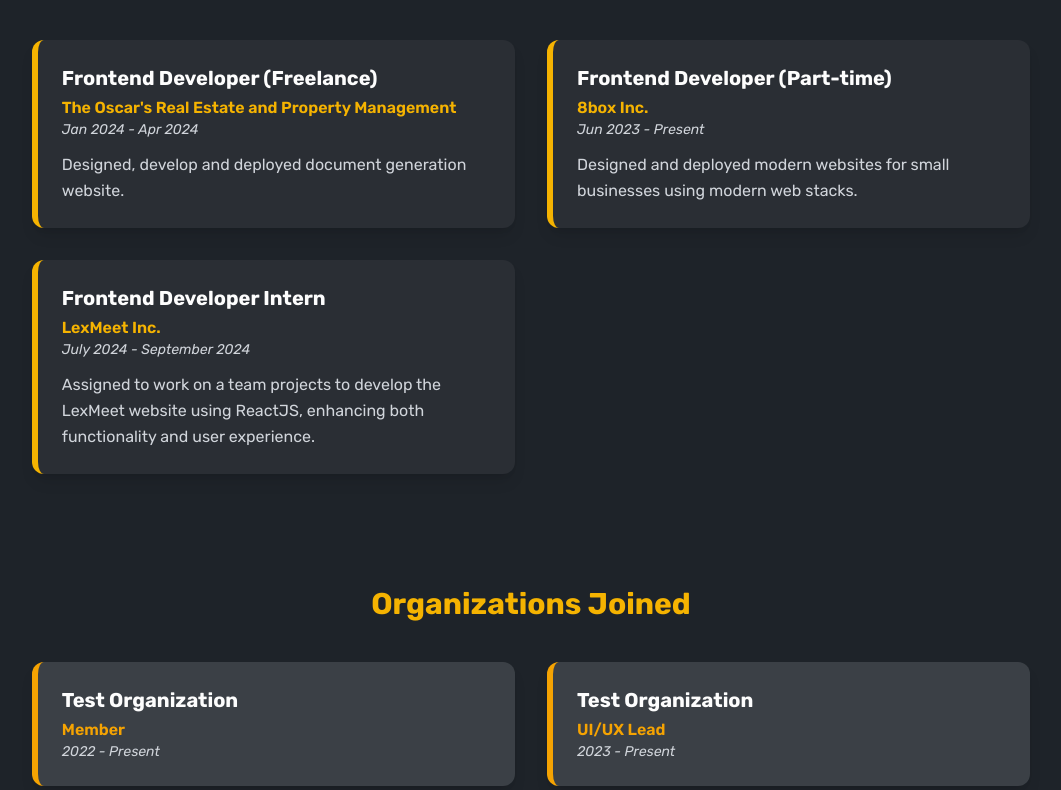
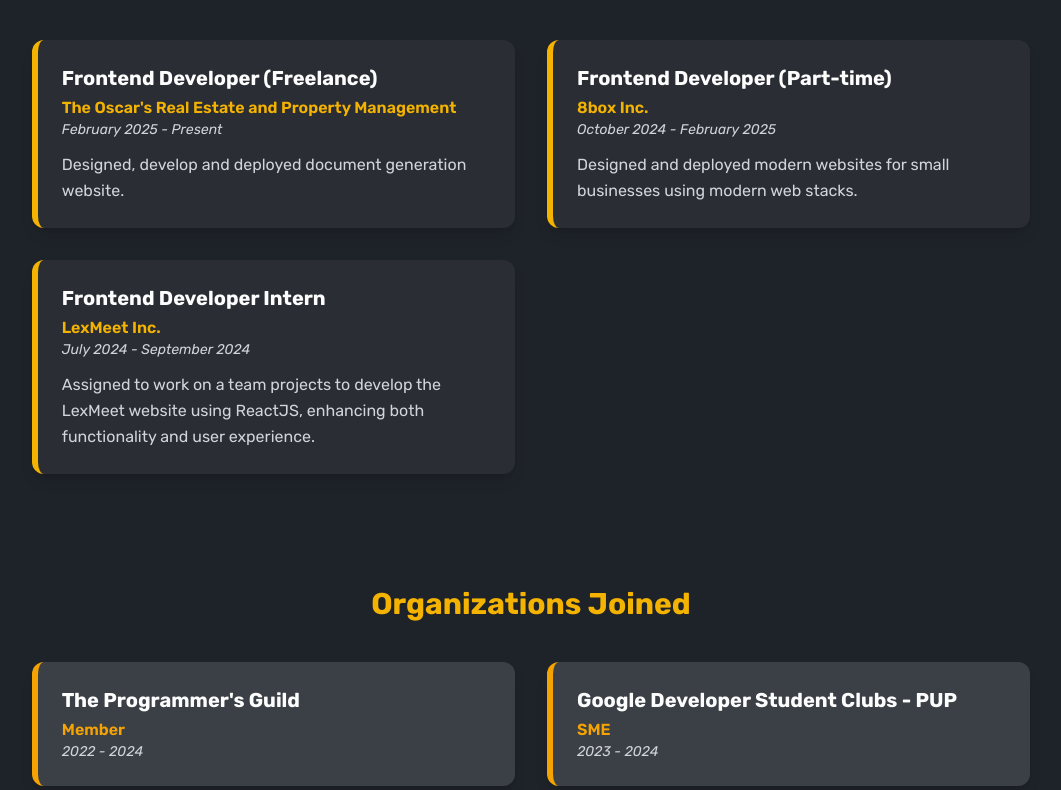
Before and after one commit to Java-rice/IAmJM, a React (Vite) app: page /IAmJM/about in a window 1280 px wide. Shown: the part 1330-2120 px from the top of the page, without its empty margins (109-1170 px from the left). Built offline with nearby package versions, Linux system fonts and the light colour scheme.

Commit message:
fix resume and experience

```diff
--- a/src/data/ExperienceData.js
+++ b/src/data/ExperienceData.js
@@ -3,14 +3,14 @@ const ExperienceData = {
     {
       role: "Frontend Developer (Freelance)",
       organization: "The Oscar's Real Estate and Property Management",
-      duration: "Jan 2024 - Apr 2024",
+      duration: "February 2025 - Present",
       description:
        "Designed, develop and deployed document generation website."
     },
     {
       role: "Frontend Developer (Part-time)",
       organization: "8box Inc.",
-      duration: "Jun 2023 - Present",
+      duration: "October 2024 - February 2025",
       description:
         "Designed and deployed modern websites for small businesses using modern web stacks.",
     },
@@ -24,14 +24,14 @@ const ExperienceData = {
   ],
   organizations: [
     {
-      name: "Test Organization",
+      name: "The Programmer's Guild",
       role: "Member",
-      duration: "2022 - Present",
+      duration: "2022 - 2024",
     },
     {
-      name: "Test Organization",
-      role: "UI/UX Lead",
-      duration: "2023 - Present",
+      name: "Google Developer Student Clubs - PUP",
+      role: "SME",
+      duration: "2023 - 2024",
     },
   ],
   education: [
```
Also changed, not shown: 1 other file (tests, documents, lock files or other folders).
